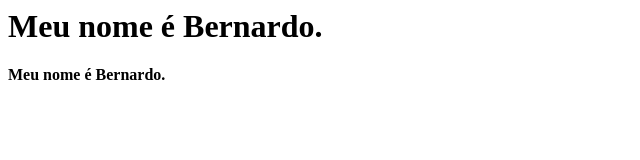
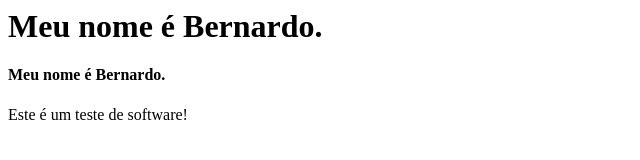
Before and after one commit to bernardoaugustocd/PROJETO-WEB-FRONT, a plain HTML site: page Index.html in a window 1280 px wide. Shown: the whole page, without its empty margins (0-640 px from the left). Drawn offline with Linux system fonts and the light colour scheme.

Commit message:
PROJETO_WEB: add tag parágrafo

```diff
--- a/Index.html
+++ b/Index.html
@@ -3,3 +3,4 @@
 <h1>Meu nome é Bernardo.</h1>
 
 <h4>Meu nome é Bernardo.</h4>
+<p>Este é um teste de software!</p>
```
